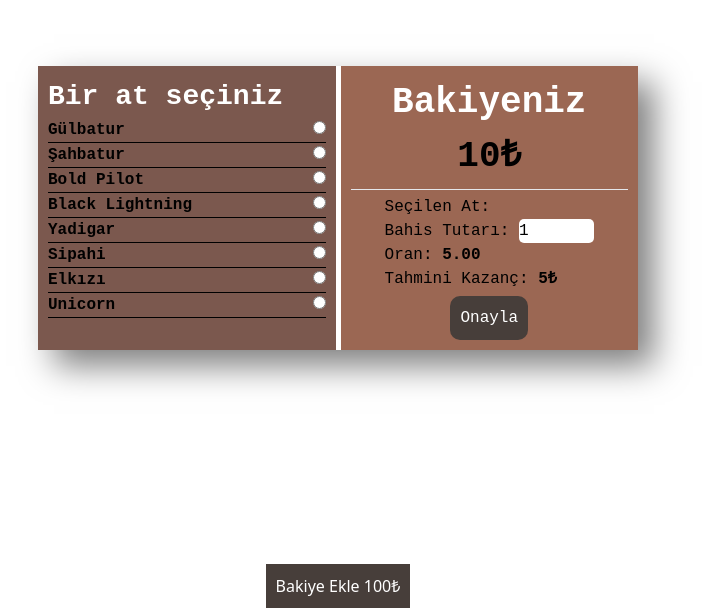
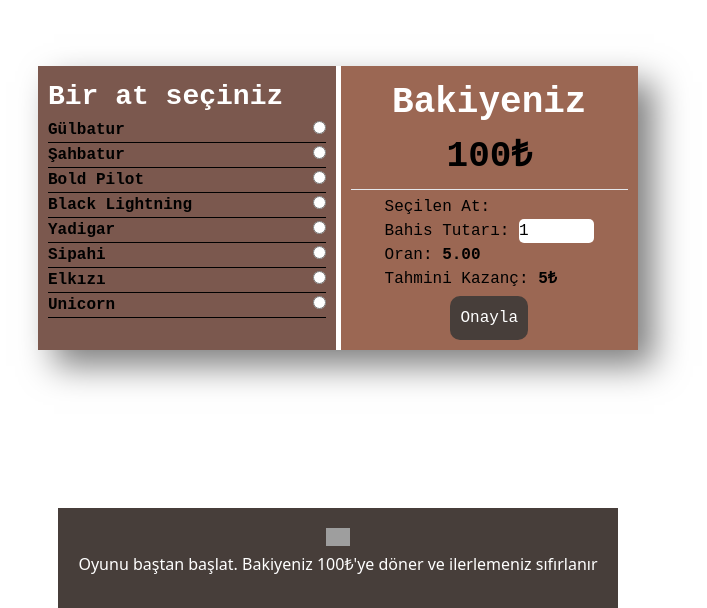
Before and after one commit to alihandgrmnclr/Protein_Bootcamp_FinalProject, a Vue app: page / in a window 1280 px wide. Shown: the part 192-800 px from the top of the page, without its empty margins (302-1009 px from the left). Built offline with nearby package versions, Linux system fonts and the light colour scheme; grey boxes are pictures that could not be loaded.

Commit message:
added prize and restart game

```diff
--- a/src/App.vue
+++ b/src/App.vue
@@ -17,7 +17,7 @@ onMounted(() => {
 function checkWallet(walletData) {
   cash.value = getLocalWallet();
   if (walletData) return;  // walletData true gelirse çalışmaması gerekiyor
-  saveLocalWallet(10);  // walletData yoksa bakiye olarak girilen değeri ekliyorum
+  saveLocalWallet(100);  // walletData yoksa bakiye olarak girilen değeri ekliyorum
   cash.value = getLocalWallet();
 }
 
--- a/src/components/Bet.vue
+++ b/src/components/Bet.vue
@@ -1,6 +1,6 @@
 <script setup>
 import { onMounted, ref } from "vue"
-import { addCash } from "../service/service"
+import { setDefault, getLocalWallet } from "../service/service"
 const props = defineProps(["horses", "cash", "bet"])
 
 const selectedHorse = ref("");
@@ -17,8 +17,13 @@ const checkAmount = () => {
 
 const emit = defineEmits(["submitBet"])
 
+const setDefaultValues = () => {
+    setDefault();
+    window.location.reload();
+}
+
 const submitCoupon = () => {
-    emit("submitBet", true);
+    emit("submitBet");
 }
 
 </script>
@@ -28,8 +33,10 @@ const submitCoupon = () => {
         <div class="bet__select">
             <h1 class="bet-title">Bir at seçiniz</h1>
             <ul class="bet-horse-wrapper">
-                <li class="bet-horse" v-for="horse in horses" :key="horse.id"><label :for="horse.id">{{horse.name}}</label>
-                    <span> <input type="radio" :id="horse.id" name="horse" :value="horse.name" v-model="selectedHorse"></span>
+                <li class="bet-horse" v-for="horse in horses" :key="horse.id"><label
+                        :for="horse.id">{{horse.name}}</label>
+                    <span> <input type="radio" :id="horse.id" name="horse" :value="horse.name"
+                            v-model="selectedHorse"></span>
                 </li>
             </ul>
         </div>
@@ -54,8 +61,14 @@ const submitCoupon = () => {
         </div>
     </div>
     <template v-if="props.cash>2">
-        <div class="addCash">
-            <button class="addCash-btn">Bakiye Ekle 100₺</button>
+        <div class="restart">
+            <div class="restart-btn-wrapper">
+                <button class="restart-btn" @click="setDefaultValues"><img class="restart-icon"
+                        src="https://cdn-icons-png.flaticon.com/512/5565/5565918.png" alt=""></button>
+            </div>
+            <div class="restart-description">
+                <span class="restart-game">Oyunu baştan başlat. Bakiyeniz 100₺'ye döner ve ilerlemeniz sıfırlanır</span>
+            </div>
         </div>
     </template>
 </template>
@@ -121,11 +134,18 @@ const submitCoupon = () => {
     }
 }
 
-.addCash {
-    @apply flex absolute bottom-0 bg-btnprimary;
+.restart {
+    @apply flex flex-col items-center absolute bottom-0 text-white bg-btnprimary p-5 h-[100px];
 
-    .addCash-btn {
-        @apply text-white p-[10px];
+    .restart-btn-wrapper {
+        .restart-btn {
+            @apply text-white w-full;
+        }
+
+        .restart-icon {
+            @apply w-6 hover:scale-150;
+        }
     }
+
 }
 </style>
--- a/src/service/service.js
+++ b/src/service/service.js
@@ -10,7 +10,13 @@ export const saveLocalWallet = (value) => {
 	return;
 };
 
-export const addCash = () => {
+export const addCash = (value) => {	//iddiayı kazandığı zaman çalışacak
+	const wallet = getLocalWallet();
+	saveLocalWallet(wallet + value)
+	return;
+};
+
+export const setDefault = () => {
 	localStorage.setItem('cash', 100);
 	return;
 };
```
